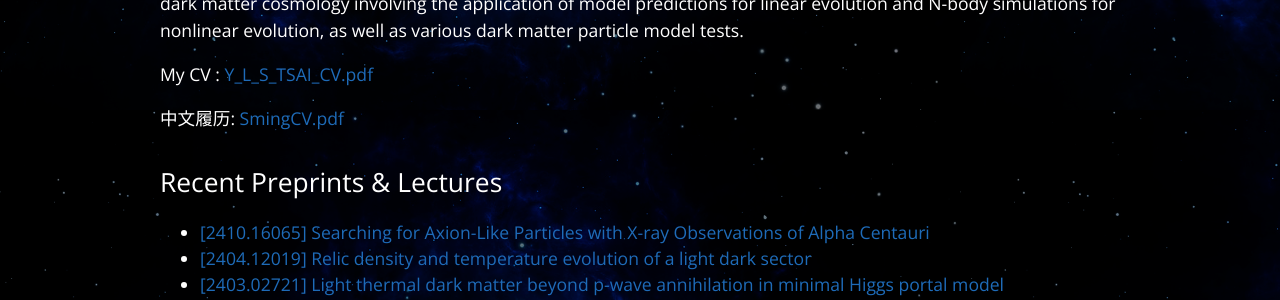
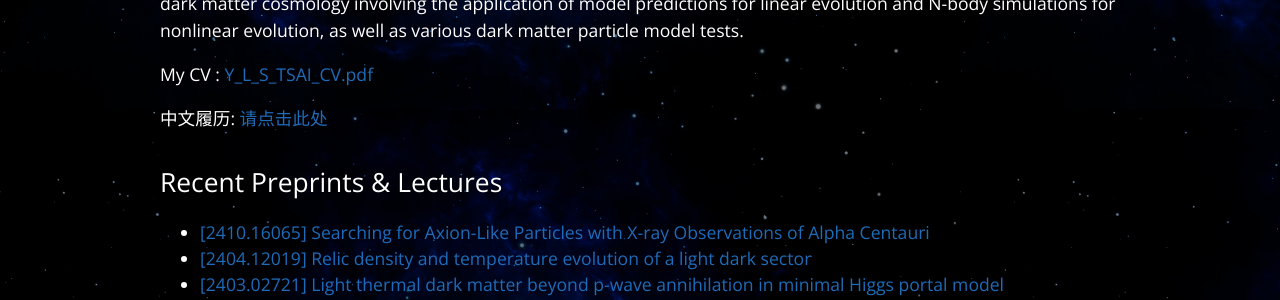
Before and after one commit to smingtsai/PMOdarkmatter, a Jekyll site: the page built from _authors/Yue-Lin_Sming_Tsai.md, in a window 1280 px wide and 900 px high. Shown: the part 430-730 px from the top of the window. Built offline with Jekyll 4.4.1, drawn with Linux system fonts in a browser that asks for light colours.

Commit message:
add Yue-Lin_Sming_Tsai.md link

```diff
--- a/_authors/Yue-Lin_Sming_Tsai.md
+++ b/_authors/Yue-Lin_Sming_Tsai.md
@@ -13,4 +13,4 @@
 
 My   CV : [Y_L_S_TSAI_CV.pdf](https://pan.cstcloud.cn/web/view_iframe.html?fid=1596400689217554&shareId=VXSlt1JdTMo)
 
-中文履历: [SmingCV.pdf]()
+中文履历: [请点击此处](https://dslx.ustc.edu.cn/?menu=expert_paper_detail&expertid=6566523)
```
